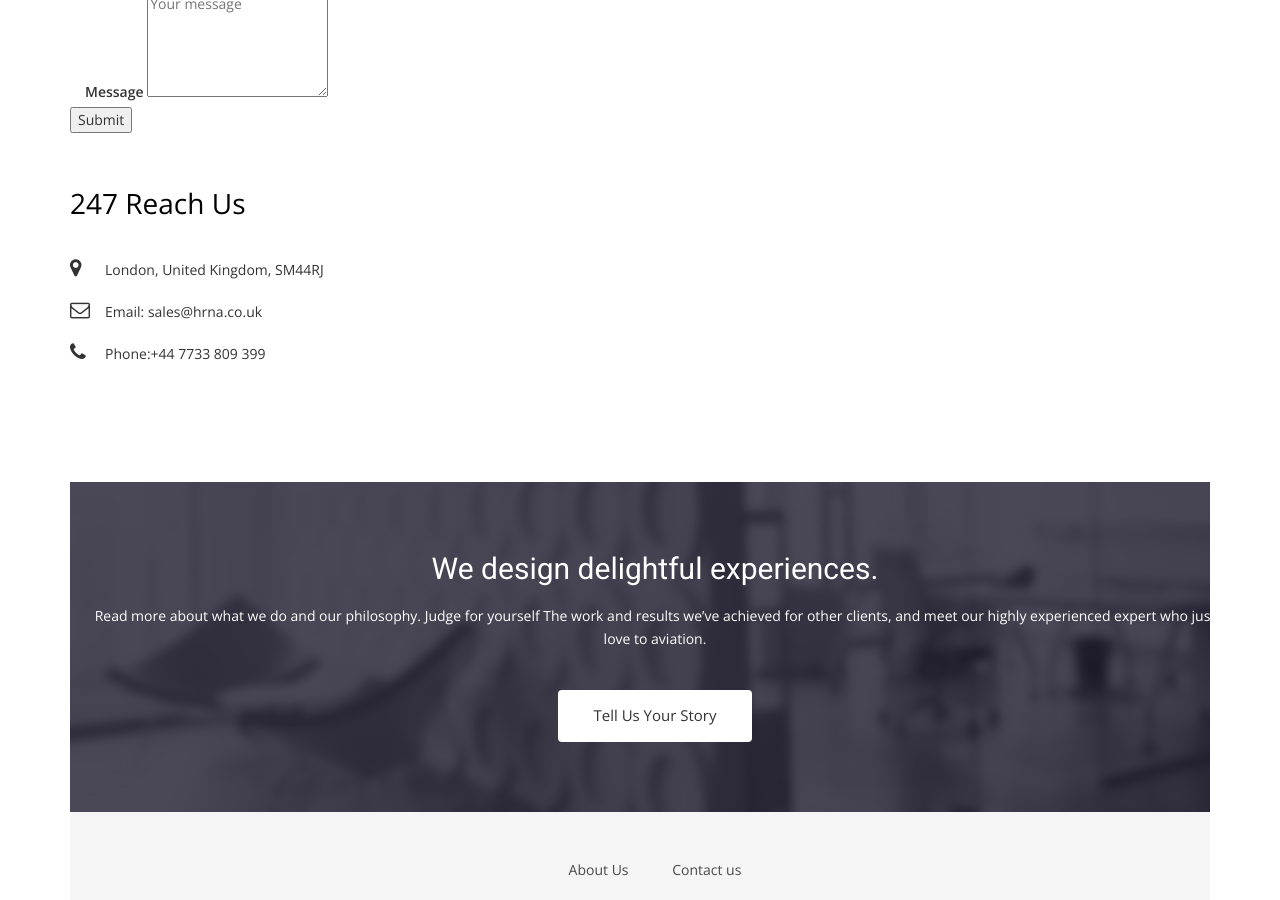
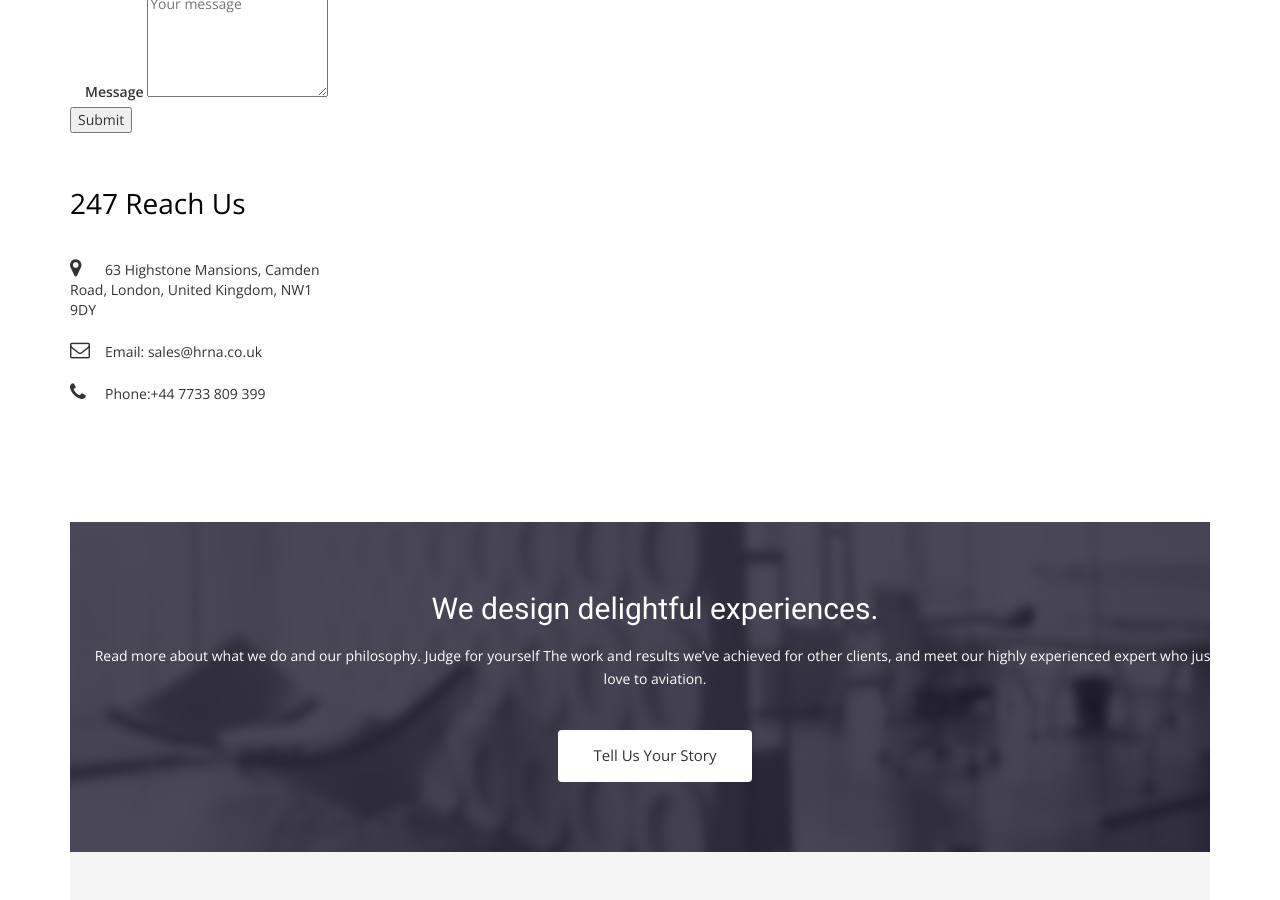
Before and after one commit to hrnaltd/hrnaltd.github.io, a Jekyll site: the page built from contact.html, in a window 1280 px wide and 900 px high, scrolled down 497 px. Built offline with Jekyll 4.4.1, drawn with Linux system fonts in a browser that asks for light colours; nearby versions of some CDN libraries; some web fonts are replaced.

Commit message:
Update contact.html

```diff
--- a/contact.html
+++ b/contact.html
@@ -53,7 +53,7 @@ permalink: /contact/
           <h2>247 Reach Us</h2>
           <ul class="address-block">
             <li>
-              <i class="fa fa-map-marker"></i>London, United Kingdom, SM44RJ
+              <i class="fa fa-map-marker"></i>63 Highstone Mansions, Camden Road, London, United Kingdom, NW1 9DY
             </li>
             <li>
               <i class="fa fa-envelope-o"></i>Email: sales@hrna.co.uk
```
